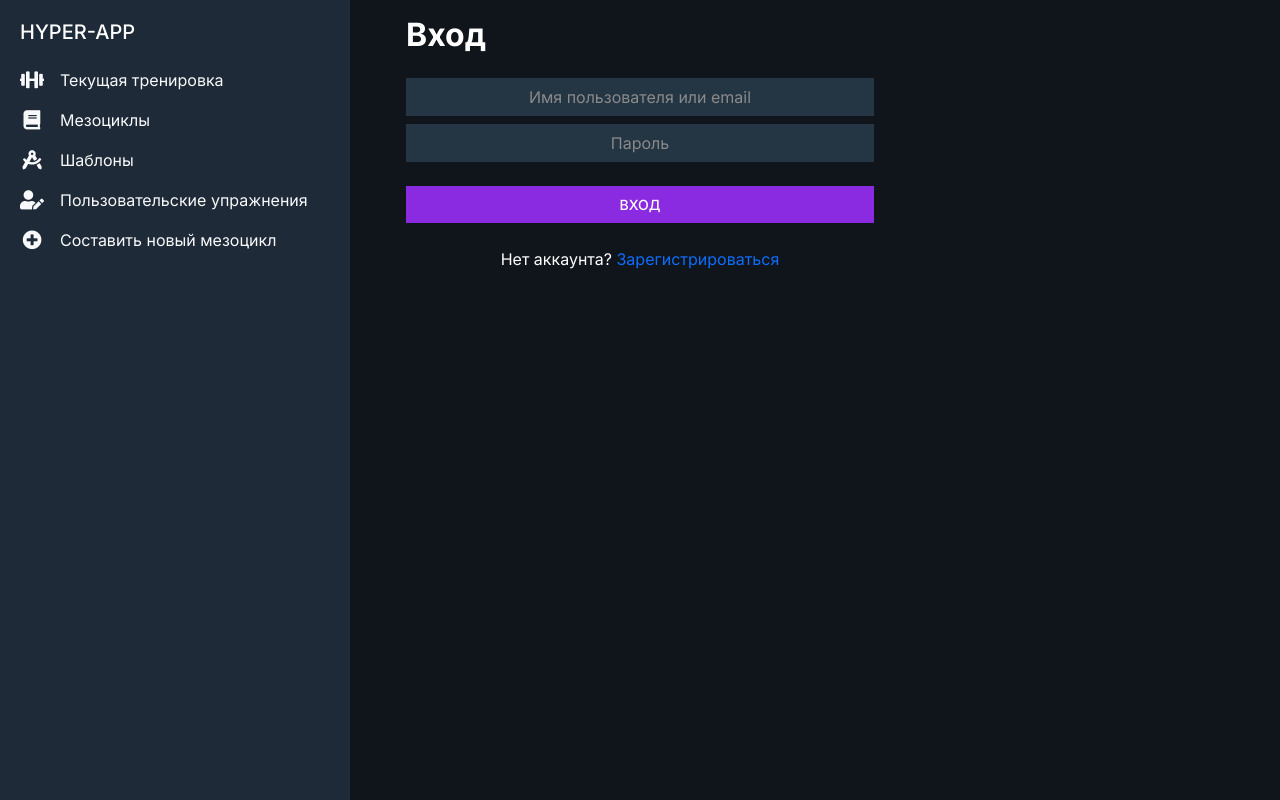
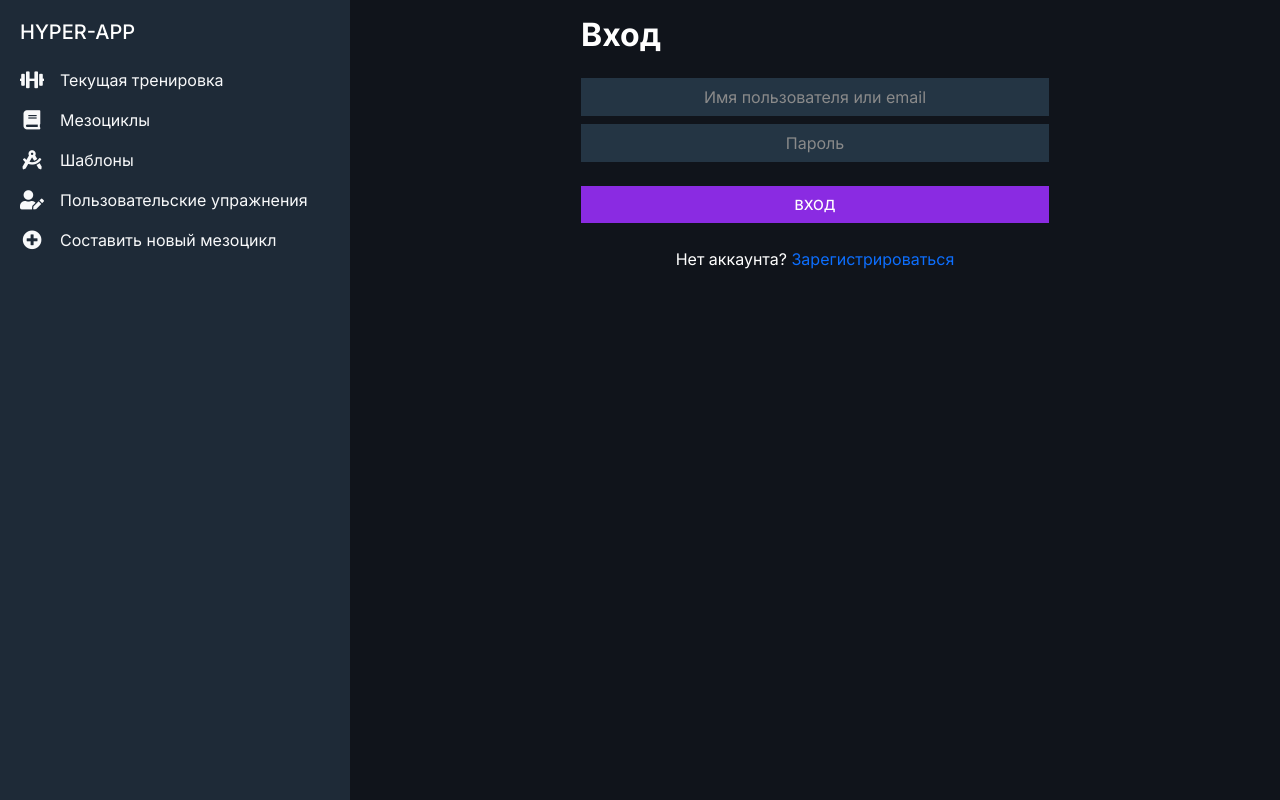
Before and after one commit to RobertPortfolio/Hyper-App, a React (Create React App) app: page /current-workout#/login in a window 1280 px wide. Built offline with nearby package versions, Linux system fonts and the light colour scheme.

Commit message:
minor changes

```diff
--- a/src/app/app.js
+++ b/src/app/app.js
@@ -52,8 +52,8 @@ const App = () => {
         <div>
             <Header />
             <Sidebar />
-            <div className='layout'>
-                <div className={`content ${isFullWidth ? "full-width" : "limited-width"}`}>
+            <div className='d-flex w-100 justify-content-center'>
+                <div className={`content w-100 ${isFullWidth ? "full-width" : "limited-width"}`}>
                     <Routes>
                         <Route path="/login" element={<LoginPage />}/>
                         <Route path="/register" element={<RegisterPage />}/>
--- a/src/components/header/header.css
+++ b/src/components/header/header.css
@@ -40,18 +40,16 @@
     display: none;
 }
 
-
-
 @media (min-width: 768px) {
     .sidebar {
         display: block;
     }
     .content {
         margin-left: 350px;
+        overflow-x: auto; /* Позволяет прокручивать контент, если он не помещается */
     }
     .limited-width {
         max-width: 500px;
-        margin: 0 auto;
     }
     .full-width {
         max-width: 100%;
```
